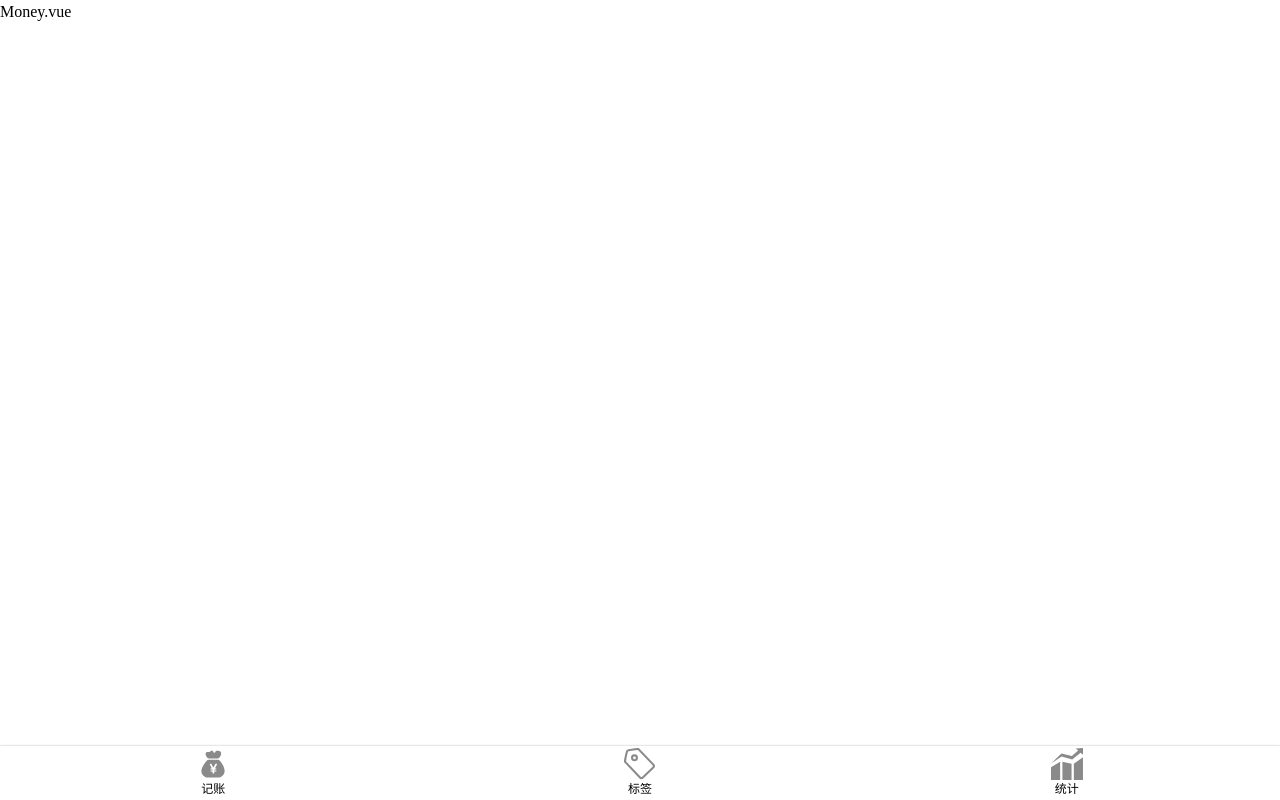
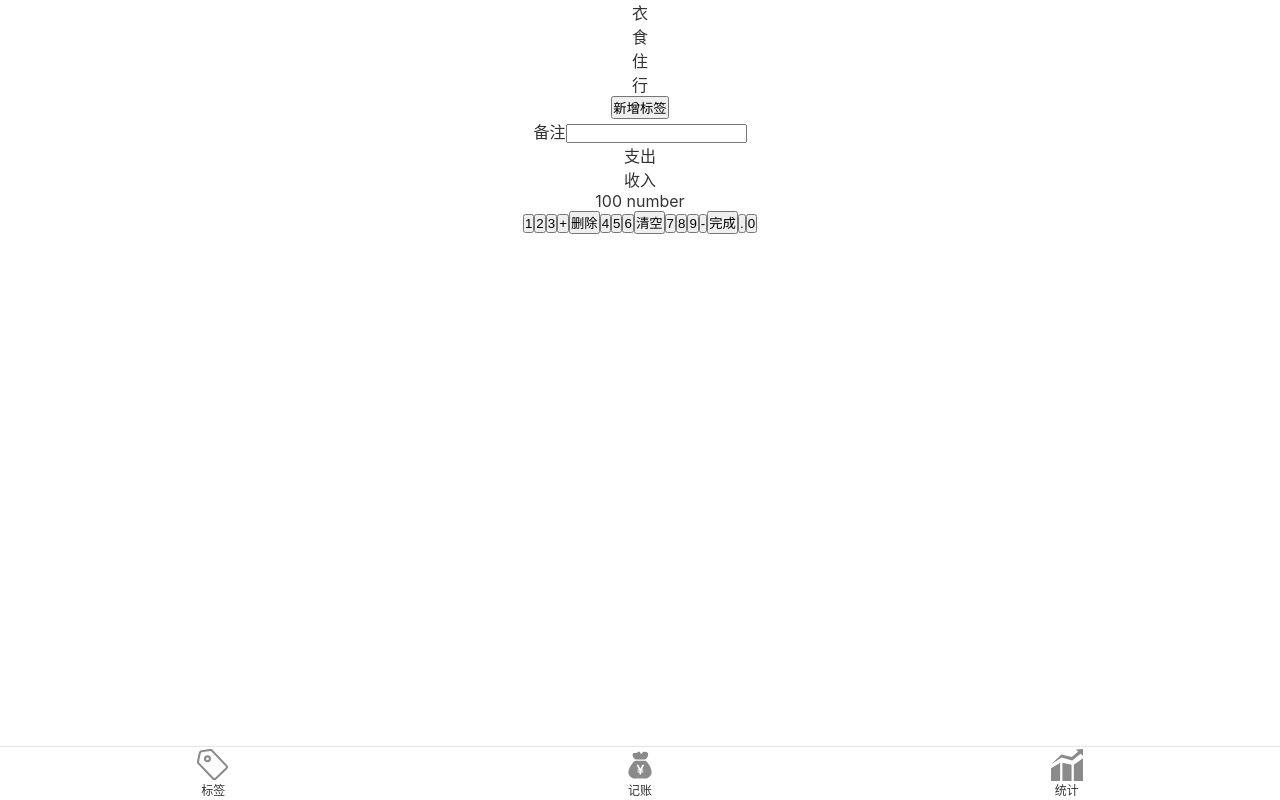
Before and after one commit to quasar1533/vue-morney-1, a Vue app: page /#/ in a window 1280 px wide. Built offline with nearby package versions, Linux system fonts and the light colour scheme.

Commit message:
完成Money.vue css四步走的前三步

```diff
--- a/src/App.vue
+++ b/src/App.vue
@@ -1,43 +1,18 @@
 <template>
-  <div>
+  <div id="app">
     <router-view/>
   </div>
 </template>
 
 <style lang="scss">
-* {
-  margin: 0;
-  padding: 0;
-  box-sizing: border-box;
-}
-
-body {
-  line-height: 1.5;
-}
-
-a {
-  text-decoration: none;
-  color: inherit;
-}
+@import '~@/assets/style/reset.scss';
+@import '~@/assets/style/helper.scss';
 
 #app {
-  font-family: Avenir, Helvetica, Arial, sans-serif;
+  font-family: $font-hei;
   -webkit-font-smoothing: antialiased;
   -moz-osx-font-smoothing: grayscale;
   text-align: center;
-  color: #2c3e50;
-}
-
-#nav {
-  padding: 30px;
-
-  a {
-    font-weight: bold;
-    color: #2c3e50;
-
-    &.router-link-exact-active {
-      color: #42b983;
-    }
-  }
+  color: $color-black;
 }
 </style>
--- /dev/null
+++ b/src/assets/style/helper.scss
@@ -0,0 +1,8 @@
+// font-style
+$font-hei: -apple-system, "Noto Sans", "Helvetica Neue", Helvetica, "Nimbus Sans L", Arial, "Liberation Sans", "PingFang SC", "Hiragino Sans GB", "Noto Sans CJK SC", "Source Han Sans SC", "Source Han Sans CN", "Microsoft YaHei", "Wenquanyi Micro Hei", "WenQuanYi Zen Hei", "ST Heiti", SimHei, "WenQuanYi Zen Hei Sharp", sans-serif;
+$font-kai: Baskerville, Georgia, "Liberation Serif", "Kaiti SC", STKaiti, "AR PL UKai CN", "AR PL UKai HK", "AR PL UKai TW", "AR PL UKai TW MBE", "AR PL KaitiM GB", KaiTi, KaiTi_GB2312, DFKai-SB, "TW\-Kai", serif;
+$font-song: Georgia, "Nimbus Roman No9 L", "Songti SC", "Noto Serif CJK SC", "Source Han Serif SC", "Source Han Serif CN", STSong, "AR PL New Sung", "AR PL SungtiL GB", NSimSun, SimSun, "TW\-Sung", "WenQuanYi Bitmap Song", "AR PL UMing CN", "AR PL UMing HK", "AR PL UMing TW", "AR PL UMing TW MBE", PMingLiU, MingLiU, serif;
+
+// color
+$color-black: #333333;
+$color-highlight-red: #f00;
--- /dev/null
+++ b/src/assets/style/reset.scss
@@ -0,0 +1,10 @@
+* {
+  margin: 0;
+  padding: 0;
+  box-sizing: border-box;
+}
+
+a {
+  text-decoration: none;
+  color: inherit;
+}
--- a/src/components/Nav.vue
+++ b/src/components/Nav.vue
@@ -1,12 +1,12 @@
 <template>
   <nav>
+    <router-link to="/labels" class="item" active-class="selected">
+      <Icon name="label"/>
+      标签
+    </router-link>
     <router-link to="/money" class="item" active-class="selected">
       <Icon name="money"/>
       记账
-    </router-link>
-    <router-link to="/labels" class="item" active-class="selected">
-      <Icon name="label"/>
-      标签
     </router-link>
     <router-link to="/statistics" class="item" active-class="selected">
       <Icon name="statistics"/>
--- a/src/views/Money.vue
+++ b/src/views/Money.vue
@@ -1,6 +1,51 @@
 <template>
   <LayoutNav>
-    <p>Money.vue</p>
+    <div class="tags">
+      <ul class="current">
+        <li>衣</li>
+        <li>食</li>
+        <li>住</li>
+        <li>行</li>
+      </ul>
+    </div>
+    <div class="notes-wrapper">
+      <div class="new">
+        <button>新增标签</button>
+      </div>
+      <div class="notes">
+        <label>
+          <span class="notes-name">备注</span>
+          <input type="text"/>
+        </label>
+      </div>
+    </div>
+    <div class="type">
+      <ul class="types">
+        <li>支出</li>
+        <li>收入</li>
+      </ul>
+    </div>
+    <div class="keypad">
+      <div>100 number</div>
+      <div>
+        <button>1</button>
+        <button>2</button>
+        <button>3</button>
+        <button>+</button>
+        <button>删除</button>
+        <button>4</button>
+        <button>5</button>
+        <button>6</button>
+        <button>清空</button>
+        <button>7</button>
+        <button>8</button>
+        <button>9</button>
+        <button>-</button>
+        <button>完成</button>
+        <button>.</button>
+        <button>0</button>
+      </div>
+    </div>
   </LayoutNav>
 </template>
 
```
Also changed, not shown: learn-md/learn-v2.md (+28 -1 lines).
